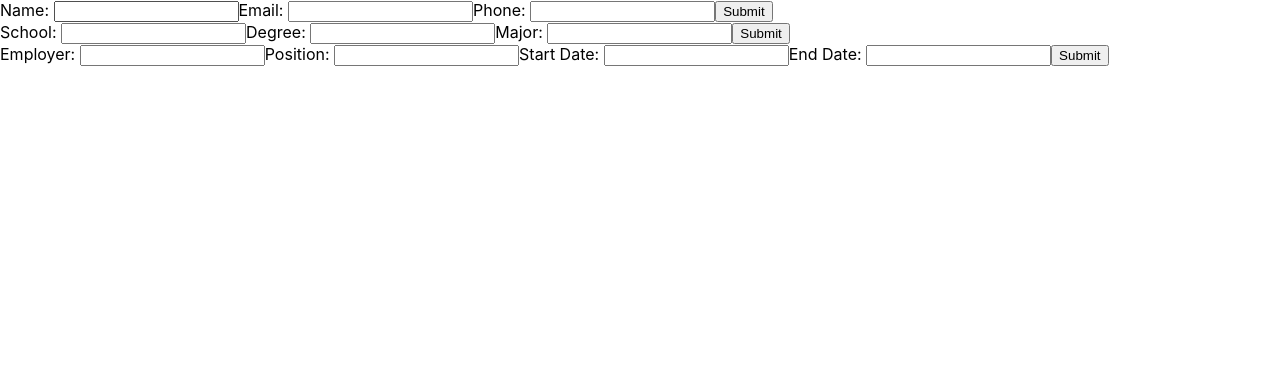
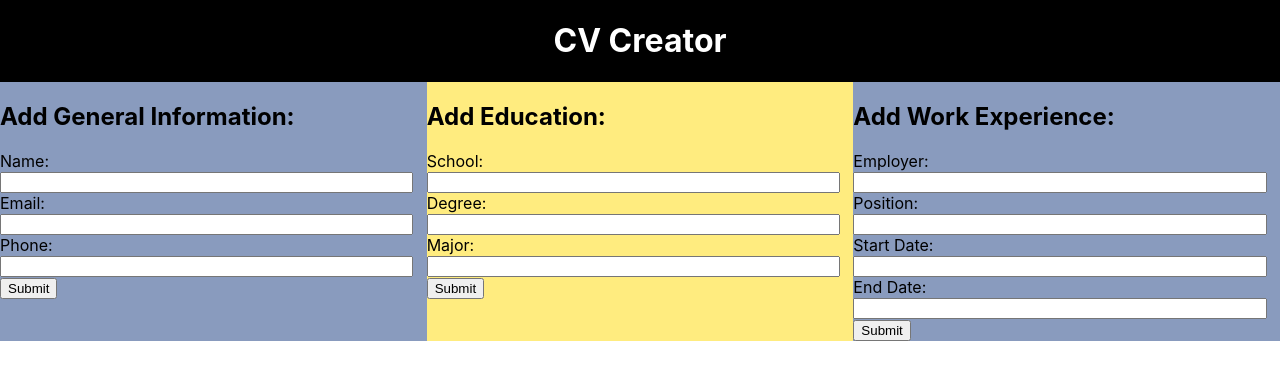
Before and after one commit to jpatten99/cv-project, a React (Create React App) app: page / in a window 1280 px wide. Shown: the top 380 px of the page. Built offline with nearby package versions, Linux system fonts and the light colour scheme; the HTML template or start-up script is replaced by a standard one.

Commit message:
Style header and forms

```diff
--- a/src/App.css
+++ b/src/App.css
@@ -37,12 +37,53 @@
   }
 }
 
+#all-content{
+  display: grid;
+  grid-template-rows: 1fr 5fr;
+}
+
+#header{
+  background-color: black;
+  display: flex;
+  justify-content: center;
+}
+
+#header-text{
+  color: white;
+}
+
+form > input {
+  width: 95%;
+}
+
 .editable{
   border: 0px;
 }
 
-/* #forms{
-  background-color: blue;
+#forms{
   display: grid;
   grid-template-columns: 1fr 1fr 1fr;
-} */
+}
+
+#top-form{
+  display: grid;
+  grid-template-columns: auto;
+  grid-template-rows: repeat(8, 1fr);
+}
+
+
+#generalInfo-div{
+  background-color: rgba(21, 57, 127, 0.5);
+}
+
+#eduExp-div{
+  background-color: rgba(255, 218, 0, 0.5);
+}
+
+#workExp-div{
+  background-color: rgba(21, 57, 127, 0.5);
+}
+
+p > input{
+  width: 300px;
+}
--- a/src/App.js
+++ b/src/App.js
@@ -402,13 +402,18 @@ class App extends Component {
   }
   render() {
     return (
-      <div>
-        <div id="forms">
-          <GeneralInformationForm genInfos = {this.state.genInfos} onSubmitgenInfo = {this.onSubmitgenInfo} handleChangegenInfoName = {this.handleChangegenInfoName} CVOwnerName = {this.state.genInfo.CVOwnerName} handleChangegenInfoemail = {this.handleChangegenInfoemail} email = {this.state.genInfo.email} handleChangegenInfoPhone = {this.handleChangegenInfoPhone} phone = {this.state.genInfo.phone} submitWithoutAction = {this.submitWithoutAction}/>
-          <EducationalExperienceForm  onSubmitEduExp = {this.onSubmitEduExp} handleChangeEduExpSchoolName = {this.handleChangeEduExpSchoolName} schoolName = {this.state.eduExp.schoolName} handleChangeEduExpDegree = {this.handleChangeEduExpDegree} degree = {this.state.eduExp.degree} handleChangeEduExpMajor = {this.handleChangeEduExpMajor} major = {this.state.eduExp.major}/>
-          <WorkExperienceForm  onSubmitWorkExp = {this.onSubmitWorkExp} handleChangeWorkExpEmployer = {this.handleChangeWorkExpEmployer} employer = {this.state.workExp.employer} handleChangeWorkExpPosition = {this.handleChangeWorkExpPosition} position = {this.state.workExp.position} handleChangeWorkExpStartDate = {this.handleChangeWorkExpStartDate} startDate = {this.state.workExp.startDate} handleChangeWorkExpEndDate = {this.handleChangeWorkExpEndDate} endDate = {this.state.workExp.endDate}/>
+      <div id="all-content">
+        <div id="header">
+          <h1 id="header-text">CV Creator</h1>
         </div>
-        <CVDisplay genInfos = {this.state.genInfos} eduExps = {this.state.eduExps} deleteEduExp = {this.deleteEduExp} workExps = {this.state.workExps} deleteWorkExp = {this.deleteWorkExp}/>
+        <div id='below-header'>
+          <div id="forms">
+            <GeneralInformationForm genInfos = {this.state.genInfos} onSubmitgenInfo = {this.onSubmitgenInfo} handleChangegenInfoName = {this.handleChangegenInfoName} CVOwnerName = {this.state.genInfo.CVOwnerName} handleChangegenInfoemail = {this.handleChangegenInfoemail} email = {this.state.genInfo.email} handleChangegenInfoPhone = {this.handleChangegenInfoPhone} phone = {this.state.genInfo.phone} submitWithoutAction = {this.submitWithoutAction}/>
+            <EducationalExperienceForm  onSubmitEduExp = {this.onSubmitEduExp} handleChangeEduExpSchoolName = {this.handleChangeEduExpSchoolName} schoolName = {this.state.eduExp.schoolName} handleChangeEduExpDegree = {this.handleChangeEduExpDegree} degree = {this.state.eduExp.degree} handleChangeEduExpMajor = {this.handleChangeEduExpMajor} major = {this.state.eduExp.major}/>
+            <WorkExperienceForm  onSubmitWorkExp = {this.onSubmitWorkExp} handleChangeWorkExpEmployer = {this.handleChangeWorkExpEmployer} employer = {this.state.workExp.employer} handleChangeWorkExpPosition = {this.handleChangeWorkExpPosition} position = {this.state.workExp.position} handleChangeWorkExpStartDate = {this.handleChangeWorkExpStartDate} startDate = {this.state.workExp.startDate} handleChangeWorkExpEndDate = {this.handleChangeWorkExpEndDate} endDate = {this.state.workExp.endDate}/>
+          </div>
+          <CVDisplay genInfos = {this.state.genInfos} eduExps = {this.state.eduExps} deleteEduExp = {this.deleteEduExp} workExps = {this.state.workExps} deleteWorkExp = {this.deleteWorkExp}/>
+        </div>
       </div>
     );
   }
--- a/src/components/CVDisplay.js
+++ b/src/components/CVDisplay.js
@@ -4,7 +4,8 @@ import '../App.css';
 const CVDisplay = (props) => {
   const { genInfos, eduExps, deleteEduExp, workExps, deleteWorkExp } = props;
   const genInfoList = genInfos.map(genInfo => {
-    return <div key={genInfo.id} id={genInfo.id}>
+    return (
+      <div key={genInfo.id} id={genInfo.id}>
         <p>Name:
           <input
             className="editable"
@@ -18,7 +19,7 @@ const CVDisplay = (props) => {
             }
           ></input>
         </p>
-      <p>Email:
+        <p>Email:&nbsp;&nbsp;
         <input
             className="editable"
             type="text"
@@ -45,8 +46,8 @@ const CVDisplay = (props) => {
           ></input>
         </p>
         {/* <button onClick={ () => deletegenInfo(genInfo.id) }>Delete</button> */}
-      <span></span>
       </div>
+    )
   })
   const eduExpList = eduExps.map(eduExp => {
     return <div key={eduExp.id} id={eduExp.id}>
@@ -90,7 +91,6 @@ const CVDisplay = (props) => {
         ></input>
       </p>
       <button onClick={ () => deleteEduExp(eduExp.id) }>Delete</button>
-      <span></span>
     </div>
   })
   const workExpList = workExps.map(workExp => {
@@ -148,7 +148,6 @@ const CVDisplay = (props) => {
         ></input>
       </p>
       <button onClick={ () => deleteWorkExp(workExp.id) }>Delete</button>
-      <span></span>
     </div>
   })
   return (
--- a/src/components/EducationalExperienceForm.js
+++ b/src/components/EducationalExperienceForm.js
@@ -1,4 +1,5 @@
 import React, { Component } from "react";
+import '../App.css';
 
 class EducationalExperienceForm extends Component {
   // constructor(props) {
@@ -7,8 +8,9 @@ class EducationalExperienceForm extends Component {
   render() {
     const { onSubmitEduExp, handleChangeEduExpSchoolName, schoolName, handleChangeEduExpDegree, degree, handleChangeEduExpMajor, major} = this.props;
       return (
-        <div>
-          <form onSubmit={onSubmitEduExp}>
+        <div id = "eduExp-div">
+          <h2>Add Education:</h2>
+          <form onSubmit={onSubmitEduExp} className="top-form">
             <label htmlFor="eduExpSchoolNameInput">School:  </label>
             <input
               onChange={handleChangeEduExpSchoolName}
--- a/src/components/GeneralInformationForm.js
+++ b/src/components/GeneralInformationForm.js
@@ -1,4 +1,5 @@
 import React, { Component } from "react";
+import '../App.css';
 
 
 class GeneralInformationForm extends Component {
@@ -11,8 +12,9 @@ class GeneralInformationForm extends Component {
     const { genInfos, onSubmitgenInfo, handleChangegenInfoName, CVOwnerName, handleChangegenInfoemail, email, handleChangegenInfoPhone, phone, submitWithoutAction} = this.props;
     if(genInfos.length===0){
       return (
-        <div>
-          <form onSubmit={onSubmitgenInfo}>
+        <div id="generalInfo-div">
+          <h2>Add General Information:</h2>
+          <form onSubmit={onSubmitgenInfo} className="top-form">
             <label htmlFor="genInfoNameInput">Name:  </label>
             <input
               onChange={handleChangegenInfoName}
@@ -41,8 +43,9 @@ class GeneralInformationForm extends Component {
     }
     else{
       return (
-        <div>
-          <form onSubmit={submitWithoutAction}>
+        <div id="generalInfo-div">
+          <h2>Add General Information:</h2>
+          <form onSubmit={submitWithoutAction} className="top-form">
             <label htmlFor="genInfoNameInput">Name:  </label>
             <input
               onChange={handleChangegenInfoName}
--- a/src/components/WorkExperienceForm.js
+++ b/src/components/WorkExperienceForm.js
@@ -1,4 +1,5 @@
 import React, { Component } from "react";
+import '../App.css';
 
 class WorkExperienceForm extends Component {
   // constructor(props) {
@@ -7,8 +8,9 @@ class WorkExperienceForm extends Component {
   render() {
     const { onSubmitWorkExp, handleChangeWorkExpEmployer, employer, handleChangeWorkExpPosition, position, handleChangeWorkExpStartDate, startDate, handleChangeWorkExpEndDate, endDate} = this.props;
       return (
-        <div>
-          <form onSubmit={onSubmitWorkExp}>
+        <div id="workExp-div">
+          <h2>Add Work Experience:</h2>
+          <form onSubmit={onSubmitWorkExp} className="top-form">
             <label htmlFor="workExpEmployerInput">Employer:  </label>
             <input
               onChange={handleChangeWorkExpEmployer}
```
Lines whose indentation alone changed are shown as unchanged.
